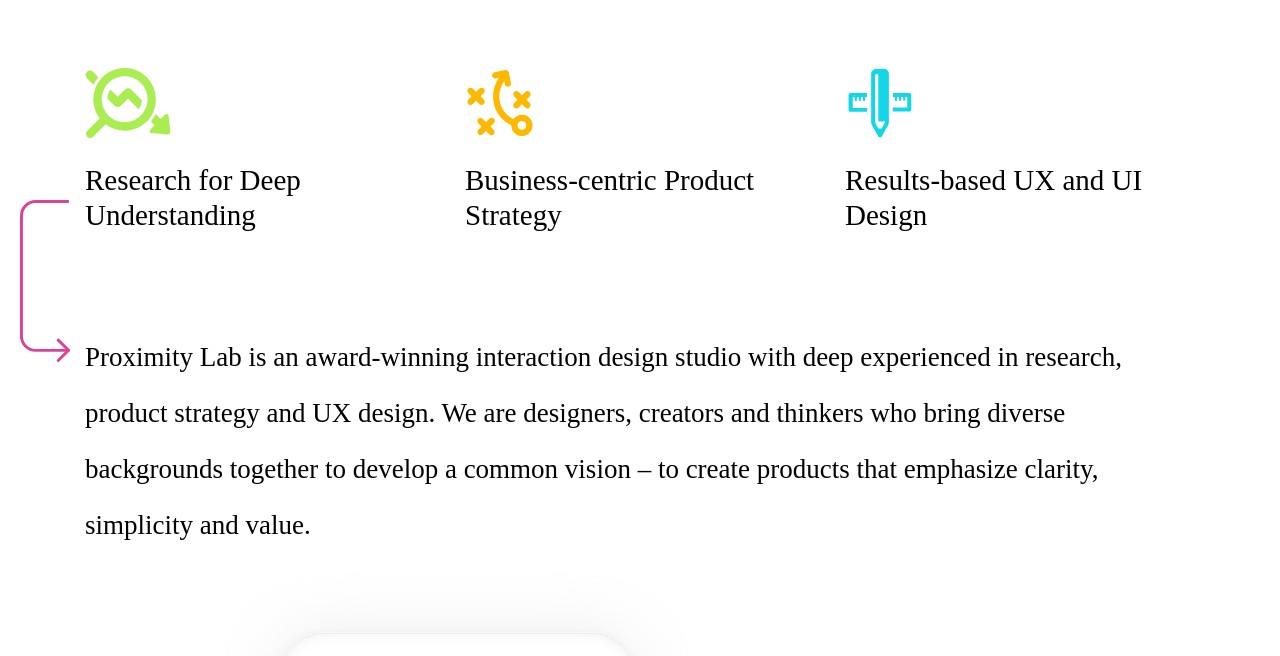
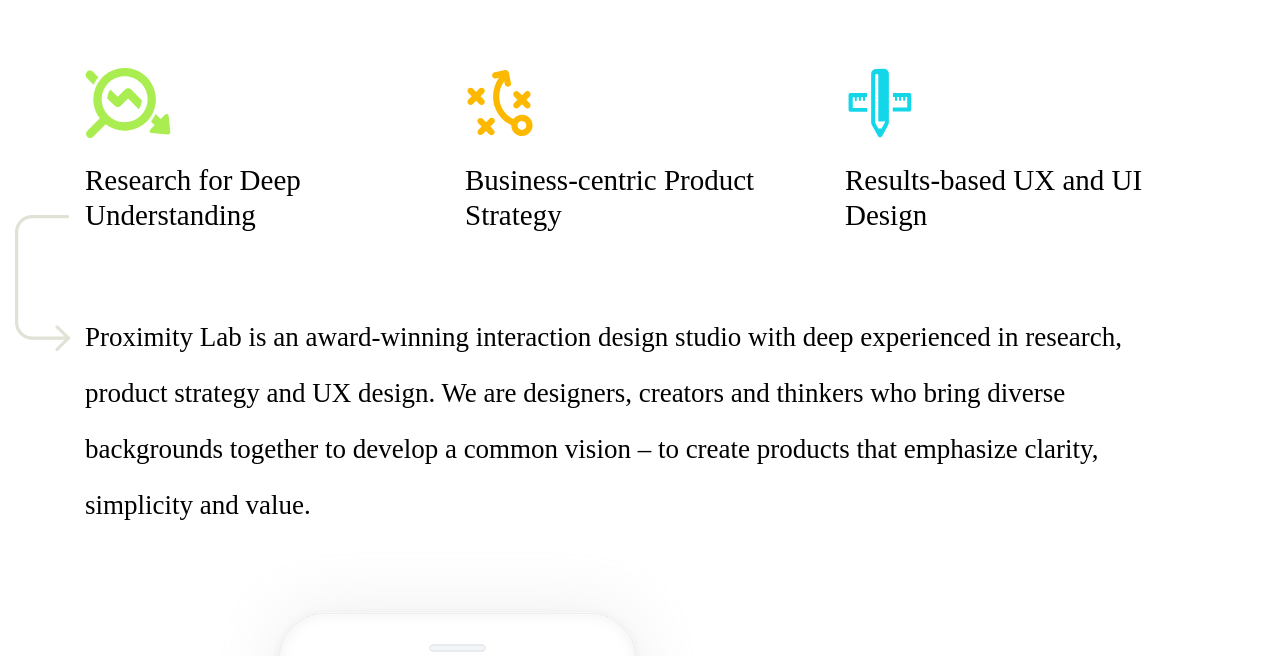
Before and after one commit to ProximityLab/proximitylab.com, a PHP site: page / in a window 1280 px wide, after a click that opens the changed part. Shown: the part 306-962 px from the top of the page. Run offline with PHP 8.4, Linux system fonts and the light colour scheme; some libraries are stand-ins or nearby versions; some web fonts are replaced.

Commit message:
refactor: add new research blurb arrow

```diff
--- a/src/css/home-new.css
+++ b/src/css/home-new.css
@@ -94,11 +94,11 @@
     display: block;
 }
 
-.home-service-blurb-arrow {
-    width: 50px;
+.home-service-blurb-arrow-research {
+    width: 55px;
     position: absolute;
-    top: -130px;
-    left: -50px;
+    top: -95px;
+    left: -55px;
 }
 
 .home-service-blurb-text {
--- a/src/includes/pages/home-new.php
+++ b/src/includes/pages/home-new.php
@@ -58,20 +58,20 @@
         </div>
     </div>
 
-    <div class="row mt-5">
+    <div class="row mt-3">
         <div class="col-12">
             <div class="collapse" id="blurbResearch" data-parent="#blurbs">
-                <img class="home-service-blurb-arrow" src="/images/arrow-blurb.svg" class="Blurb arrow">
+                <img class="home-service-blurb-arrow-research" src="/images/arrow-blurb-research.svg" class="Blurb arrow">
                 <p class="home-service-blurb-text">Proximity Lab is an award-winning interaction design studio with deep experienced in research, product strategy and UX design. We are designers, creators and thinkers who bring diverse backgrounds together to develop a common vision – to create products that emphasize clarity, simplicity and value.</p>
             </div>
 
             <div class="collapse" id="blurbStrategy" data-parent="#blurbs">
-                <img class="home-service-blurb-arrow" src="/images/arrow-blurb.svg" class="Blurb arrow">
+                <img class="home-service-blurb-arrow-research" src="/images/arrow-blurb-research.svg" class="Blurb arrow">
                 <p class="home-service-blurb-text">Proximity Lab is an award-winning interaction design studio with deep experienced in research, product strategy and UX design. We are designers, creators and thinkers who bring diverse backgrounds together to develop a common vision – to create products that emphasize clarity, simplicity and value.</p>
             </div>
 
             <div class="collapse" id="blurbDesign" data-parent="#blurbs">
-                <img class="home-service-blurb-arrow" src="/images/arrow-blurb.svg" class="Blurb arrow">
+                <img class="home-service-blurb-arrow-research" src="/images/arrow-blurb-research.svg" class="Blurb arrow">
                 <p class="home-service-blurb-text">Proximity Lab is an award-winning interaction design studio with deep experienced in research, product strategy and UX design. We are designers, creators and thinkers who bring diverse backgrounds together to develop a common vision – to create products that emphasize clarity, simplicity and value.</p>
             </div>
         </div>
```
Also changed, not shown: src/images/arrow-blurb-research.svg (added), src/images/arrow-blurb.svg (deleted).
